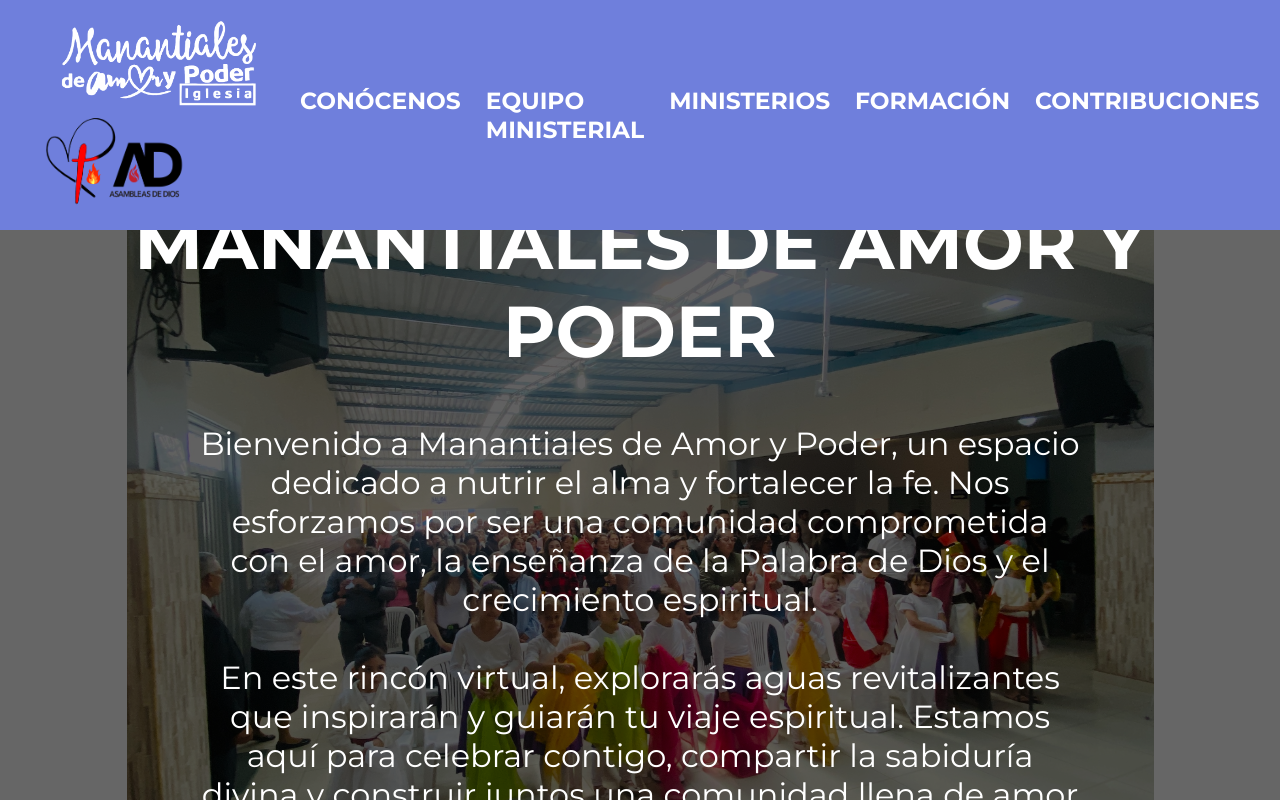
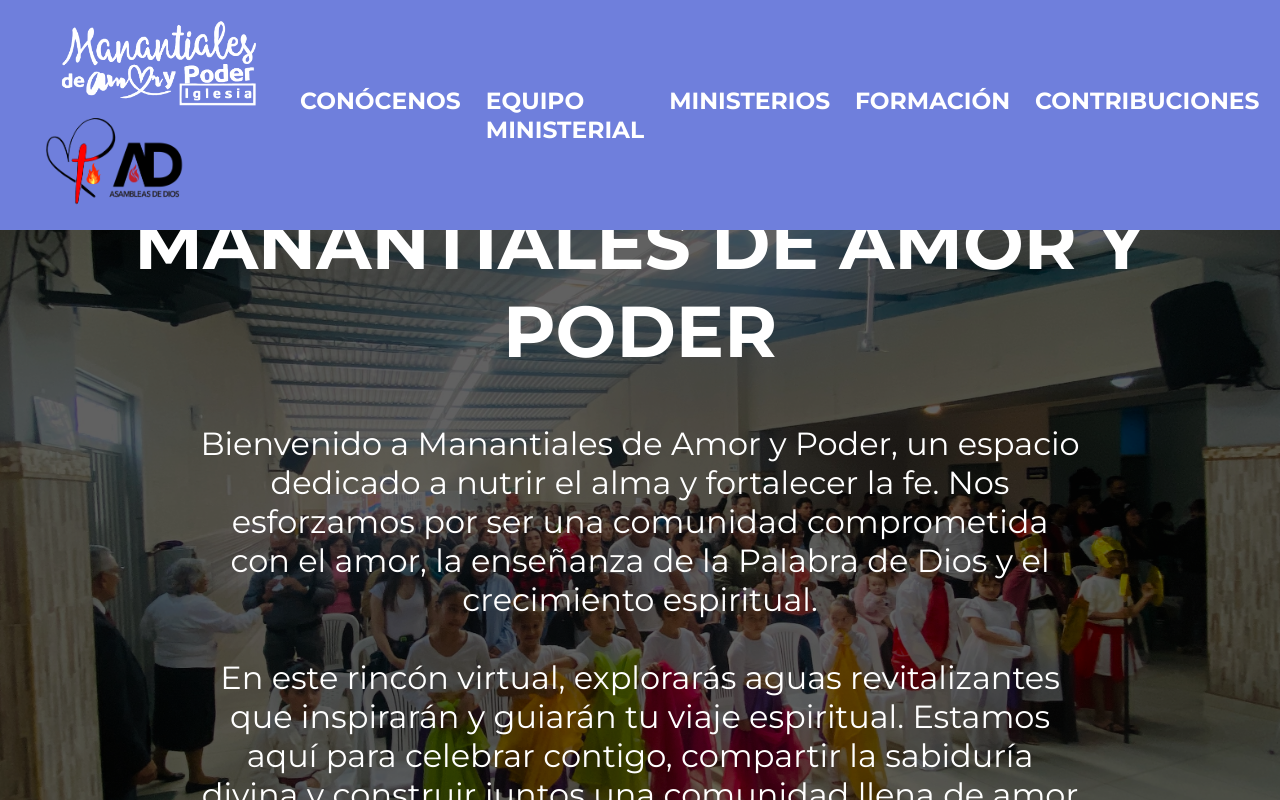
Before and after one commit to CarlosMayaDev/manantiales, a React (Create React App) app: page /conocenos in a window 1280 px wide. Shown: the top 800 px of the page. Built offline with nearby package versions, Linux system fonts and the light colour scheme.

Commit message:
Formacion view

```diff
--- a/src/views/Conocenos.module.css
+++ b/src/views/Conocenos.module.css
@@ -18,9 +18,9 @@
     width: 100%;
     height: 100%;
     background-image: url('../assets/IMG_1124\ 2.jpg');
-    background-size: contain;
+    background-size: cover;
     background-repeat: no-repeat;
-    background-position: top;
+    background-position: center;
     z-index: -1;
 }
 
--- a/src/views/Formacion.jsx
+++ b/src/views/Formacion.jsx
@@ -1,15 +1,20 @@
 import React from "react";
-import styles from "../views/Formacion.module.css"
+// import styles from "../views/Formacion.module.css"
+import image from "../assets/Escuelas de Formacion Collage.png"
 
 const Formacion = () => {
     return (
         <>
-            <div className={styles.imageContainer}>
+
+        <div>
+            <img src={image} alt="" style={{ width: '100%' }}/>
+        </div>
+            {/* <div className={styles.imageContainer}>
                 <h1 className={styles.h1}>ESCUELAS DE FORMACIÓN Y CRECIMIENTO</h1>
                     <h2 className={styles.h2}>
                         Descubre nuestras escuelas y programas de formación
                     </h2>
-                </div>
+                </div> */}
         </>
         )
 };
--- a/src/views/Ministerios.jsx
+++ b/src/views/Ministerios.jsx
@@ -85,15 +85,13 @@ const Ministerios = () => {
             <div className={styles.ministeriosContainer}>
                  <h1 className={styles.h7}>Red de Intercesores</h1>
                 <p className={styles.p}>
-                    Somos un equipo de trabajo que busca acompañar al adolescente en su paso hacia la juventud, esto desde una perspectiva bíblica y Cristo céntrica. <br />
-                    El equipo focaliza sus esfuerzos en generar un ambiente de confianza, seguridad, crecimiento y amor: Una familia en la cual el adolescente puede aprender junto a otros que estan pasando por esta etapa.
+                Lorem ipsum dolor sit amet, consectetur adipiscing elit. Nullam dignissim convallis mi, a feugiat mauris accumsan vel. Integer tristique mi nec orci convallis, quis ultrices libero suscipit. Phasellus sit amet sodales dolor. Suspendisse potenti. Integer vestibulum nulla vel orci hendrerit, a fermentum ligula scelerisque. Nullam suscipit vel nisl sit amet luctus.
                 </p>
             </div>
             <div className={styles.ministeriosDescripcionContainer}>
                 <div>
                     <h3 className={styles.h3}>Que buscamos?</h3>
-                    <p className={styles.p}>Que cada asistente reconozca su necesidad de Jesús como redentor, esto al concientizar del pecado que les ha alejado de Dios y del propósito perfecto que tiene para cada uno. <br /><br />
-                    A medida que el adolescente crece en el ministerio realizamos acompañamiento personalizado en las diferentes necesidades que cada uno tiene.</p>
+                    <p className={styles.p}>Lorem ipsum dolor sit amet, consectetur adipiscing elit. Nullam dignissim convallis mi, a feugiat mauris accumsan vel. Integer tristique mi nec orci convallis, quis ultrices libero suscipit. Phasellus sit amet sodales dolor. Suspendisse potenti. Integer vestibulum nulla vel orci hendrerit, a fermentum ligula scelerisque. Nullam suscipit vel nisl sit amet luctus.</p>
                 </div>
                 <img src={imagenEvangelizar} alt="FotoEvangelizar" />
             </div>
--- a/src/views/Ministerios.module.css
+++ b/src/views/Ministerios.module.css
@@ -20,7 +20,7 @@
     background-image: url('../assets/332320709_929341091427566_3086844240419480818_n.jpg');
     background-size: cover;
     background-repeat: no-repeat;
-    background-position-y: 30%;
+    background-position-y: 40%;
     z-index: -1;
 }
 
```
Also changed, not shown: 1 other file (tests, documents, lock files or other folders).
